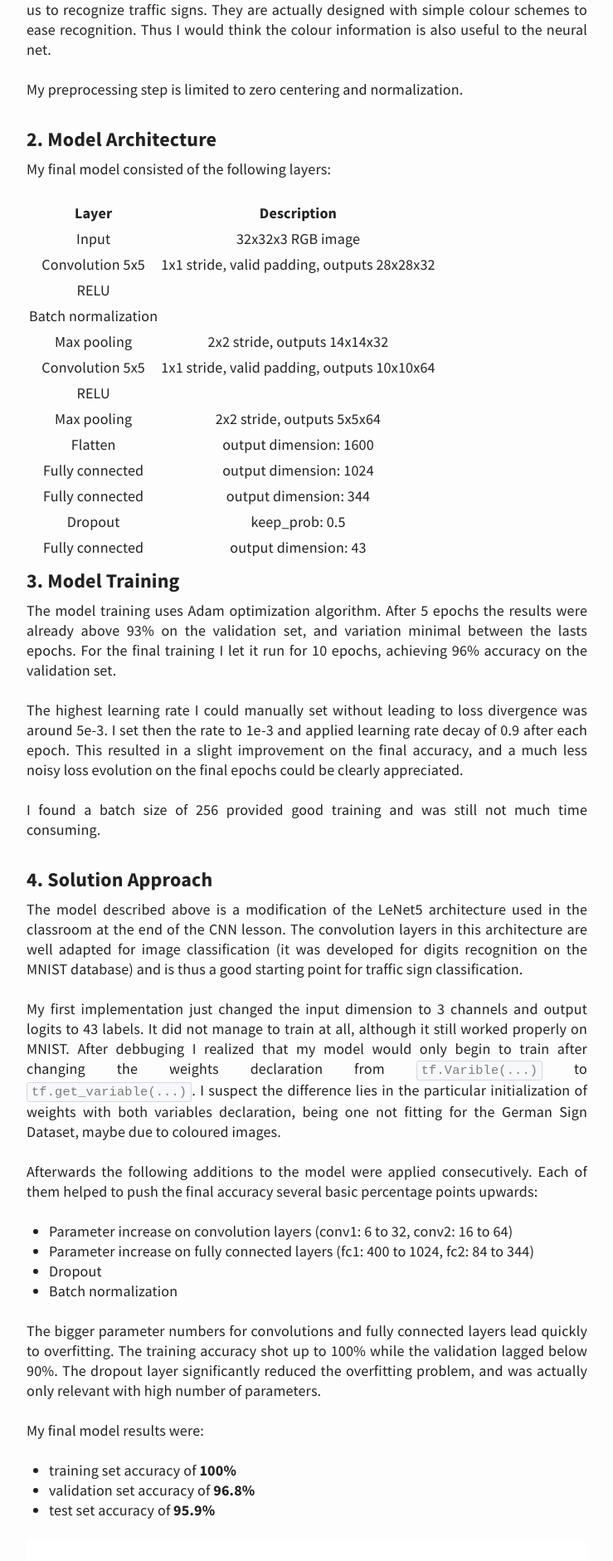
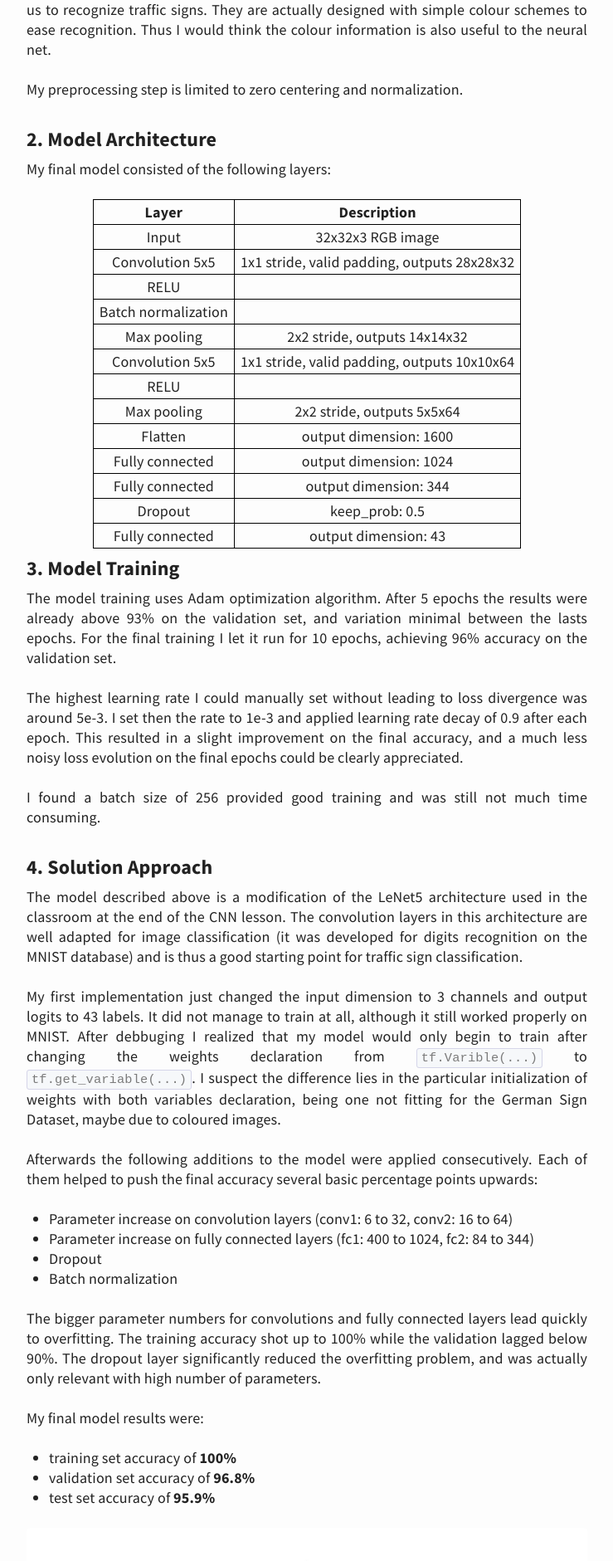
Before and after one commit to josehoras/josehoras.github.io, a Jekyll site: the page built from _posts/2019-04-13-convolutional-neural-networks.md, in a window 1280 px wide. Shown: the part 3111-4992 px from the top of the page at 83% size, without its empty margins (270-1009 px from the left). Built offline with Jekyll 4.4.1, drawn with Linux system fonts in a browser that asks for light colours; comment, search, counter and statistics services are not loaded.

Commit message:
Tables format

```diff
--- a/_sass/layout.scss
+++ b/_sass/layout.scss
@@ -250,6 +250,16 @@ code {
   background-color: lighten($background-color, 35%);
 }
 
+table {
+  border-collapse: collapse;
+  min-width: 50%;
+  margin-left: auto;
+  margin-right: auto;
+}
+table, th, td {
+  border: 1px solid black;
+  padding: 1px 7px;
+}
 /* Set the vertical rhythm (and padding-left) for lists inside post content */
 
 .content ul, .content ol {
```
